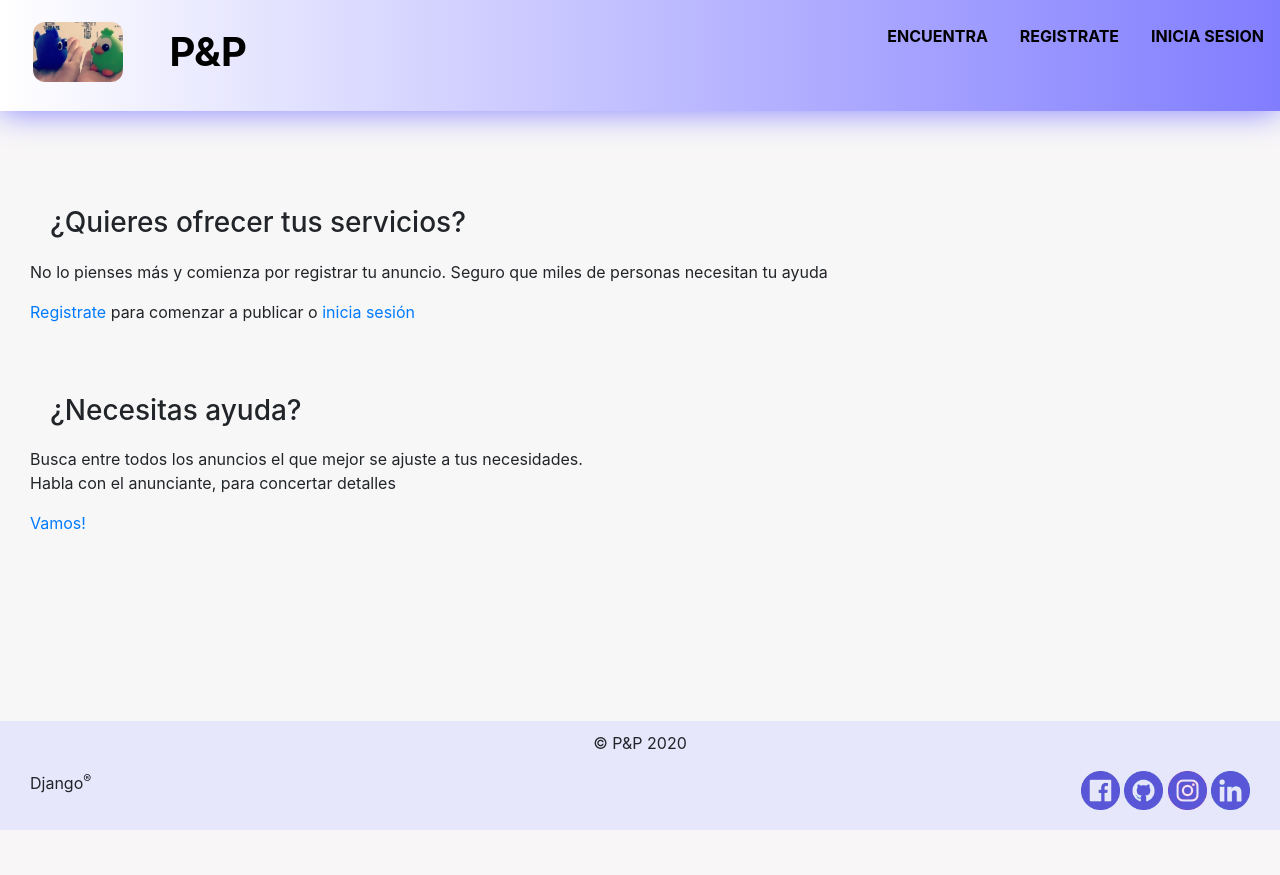
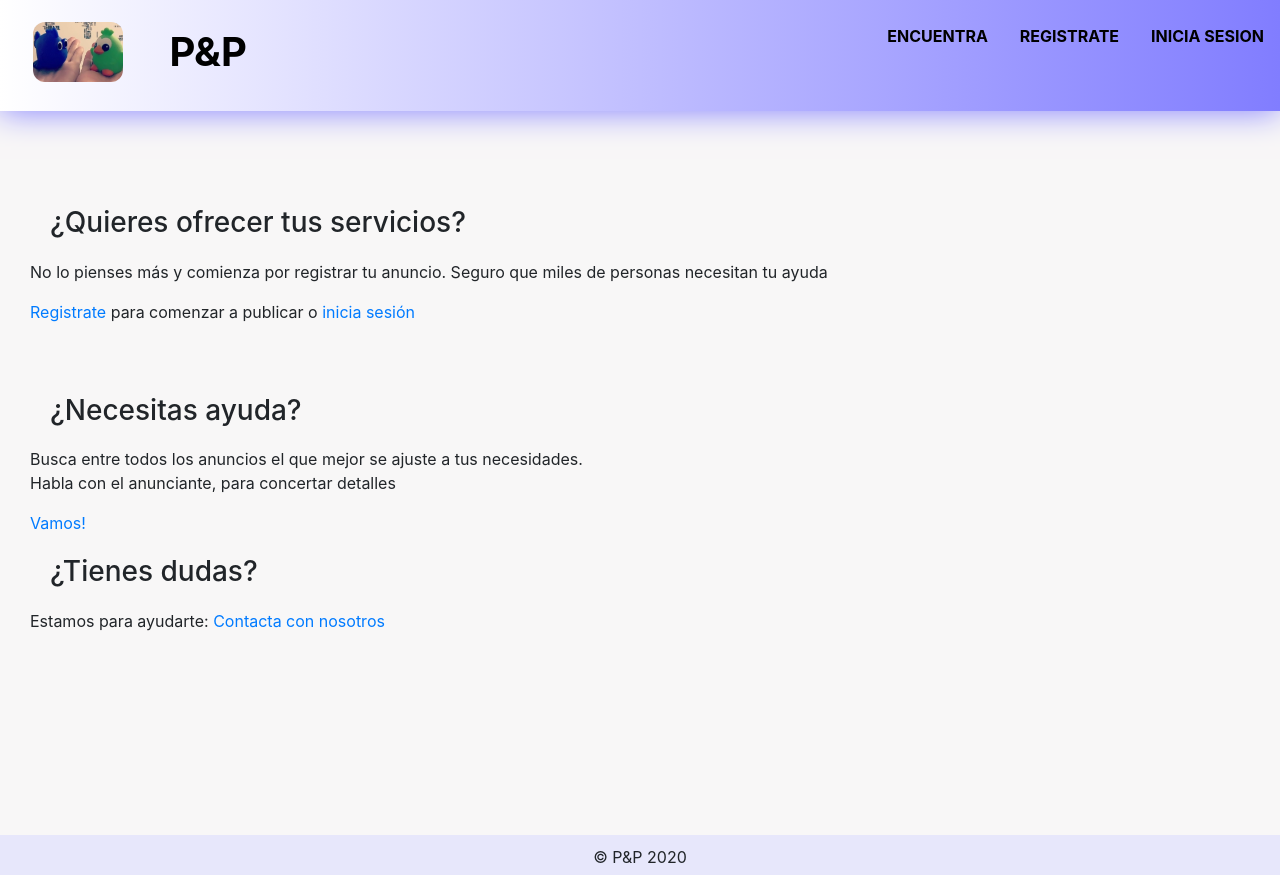
Before and after one commit to SilviaSanjose/Portal_Anuncios_Django, a Django app: page /anuncios/ in a window 1280 px wide. Shown: the top 875 px of the page. Before the commit the page ends 830 px from the top, so only its background shows below. Run offline with Django 3.2, Linux system fonts and the light colour scheme; some libraries are stand-ins or nearby versions.

Commit message:
Update index.html

```diff
--- a/Portal_Project/anuncios/templates/index.html
+++ b/Portal_Project/anuncios/templates/index.html
@@ -14,4 +14,7 @@
         detalles</p>
     <a href="buscar-anuncio">Vamos!</a>
 
+    <h3 class="h">¿Tienes dudas?</h3>
+        <p>Estamos para ayudarte: <a href="mailto:pandpmyweb@gmail.com">Contacta con nosotros</a>
+
 {% endblock %}
```
